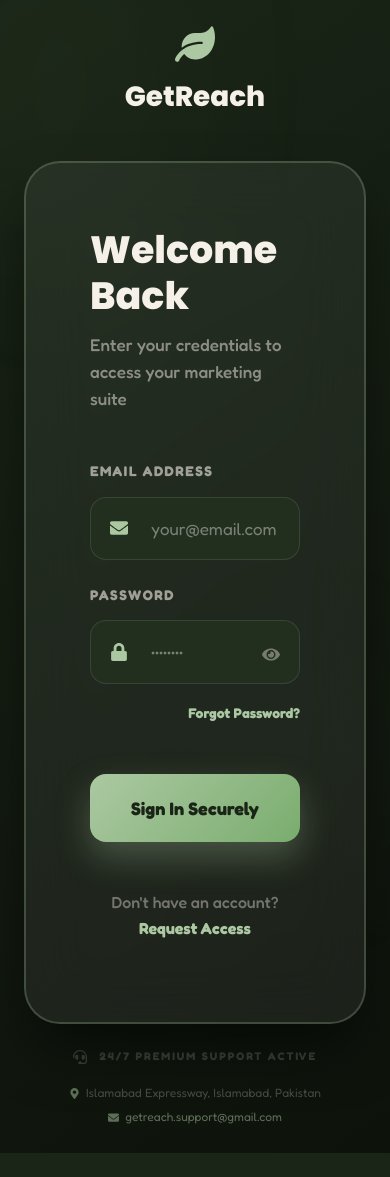
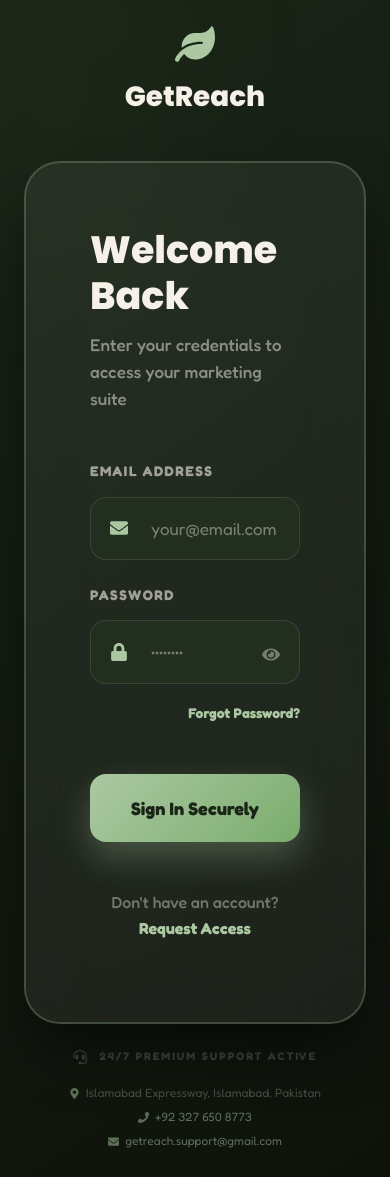
Before and after one commit to IHSAN-ANWAR/getReach, a React (Vite) app: page / in a window 390 px wide. Before the commit the page ends 1153 px from the top, so only its background shows below. Built offline with nearby package versions, Linux system fonts and the light colour scheme; no server answers; a web font is replaced by a local one.

Commit message:
Add phone number contact info to login and register pages

```diff
--- a/src/components/LoginPage.jsx
+++ b/src/components/LoginPage.jsx
@@ -1,7 +1,7 @@
 import { useState, useEffect } from 'react';
 import { motion, AnimatePresence, useMotionValue, useTransform, animate } from 'framer-motion';
 import { Link } from 'react-router-dom';
-import { FaLeaf, FaEye, FaEyeSlash, FaEnvelope, FaLock, FaHeadset, FaMapMarkerAlt } from 'react-icons/fa';
+import { FaLeaf, FaEye, FaEyeSlash, FaEnvelope, FaLock, FaHeadset, FaMapMarkerAlt, FaPhone } from 'react-icons/fa';
 import API_BASE from '../config';
 
 const CounterTicker = ({ value, duration = 3, suffix = "" }) => {
@@ -254,6 +254,10 @@
               <FaMapMarkerAlt size={11} color="rgba(172,200,162,0.5)" /> Islamabad Expressway, Islamabad, Pakistan
             </div>
             <div style={{ display: 'flex', alignItems: 'center', justifyContent: 'center', gap: 6 }}>
+              <FaPhone size={11} color="rgba(172,200,162,0.5)" />
+              <a href="tel:+923276508773" style={{ color: 'rgba(172,200,162,0.5)', textDecoration: 'none' }}>+92 327 650 8773</a>
+            </div>
+            <div style={{ display: 'flex', alignItems: 'center', justifyContent: 'center', gap: 6 }}>
               <FaEnvelope size={11} color="rgba(172,200,162,0.5)" />
               <a href="mailto:getreach.support@gmail.com" style={{ color: 'rgba(172,200,162,0.5)', textDecoration: 'none' }}>getreach.support@gmail.com</a>
             </div>
--- a/src/components/RegisterPage.jsx
+++ b/src/components/RegisterPage.jsx
@@ -1,7 +1,7 @@
 import React, { useState, useEffect } from 'react';
 import { motion, AnimatePresence, useMotionValue, useTransform, animate } from 'framer-motion';
 import { Link, useNavigate } from 'react-router-dom';
-import { FaLeaf, FaEye, FaEyeSlash, FaEnvelope, FaLock, FaUser, FaCheckCircle, FaHeadset, FaGoogle, FaShieldAlt, FaMapMarkerAlt } from 'react-icons/fa';
+import { FaLeaf, FaEye, FaEyeSlash, FaEnvelope, FaLock, FaUser, FaCheckCircle, FaHeadset, FaGoogle, FaShieldAlt, FaMapMarkerAlt, FaPhone } from 'react-icons/fa';
 import axios from 'axios';
 import API_BASE from '../config';
 
@@ -318,6 +318,10 @@
               <FaMapMarkerAlt size={11} color="rgba(172,200,162,0.5)" /> Islamabad Expressway, Islamabad, Pakistan
             </div>
             <div style={{ display: 'flex', alignItems: 'center', justifyContent: 'center', gap: 6 }}>
+              <FaPhone size={11} color="rgba(172,200,162,0.5)" />
+              <a href="tel:+923276508773" style={{ color: 'rgba(172,200,162,0.5)', textDecoration: 'none' }}>+92 327 650 8773</a>
+            </div>
+            <div style={{ display: 'flex', alignItems: 'center', justifyContent: 'center', gap: 6 }}>
               <FaEnvelope size={11} color="rgba(172,200,162,0.5)" />
               <a href="mailto:getreach.support@gmail.com" style={{ color: 'rgba(172,200,162,0.5)', textDecoration: 'none' }}>getreach.support@gmail.com</a>
             </div>
@@ -387,6 +391,10 @@
                     <FaMapMarkerAlt size={11} color="#ACC8A2" /> Islamabad Expressway, Islamabad, Pakistan
                   </div>
                   <div style={{ display: 'flex', alignItems: 'center', gap: 6 }}>
+                    <FaPhone size={11} color="#ACC8A2" />
+                    <a href="tel:+923276508773" style={{ color: '#ACC8A2', textDecoration: 'none' }}>+92 327 650 8773</a>
+                  </div>
+                  <div style={{ display: 'flex', alignItems: 'center', gap: 6 }}>
                     <FaEnvelope size={11} color="#ACC8A2" />
                     <a href="mailto:getreach.support@gmail.com" style={{ color: '#ACC8A2', textDecoration: 'none' }}>getreach.support@gmail.com</a>
                   </div>
```
